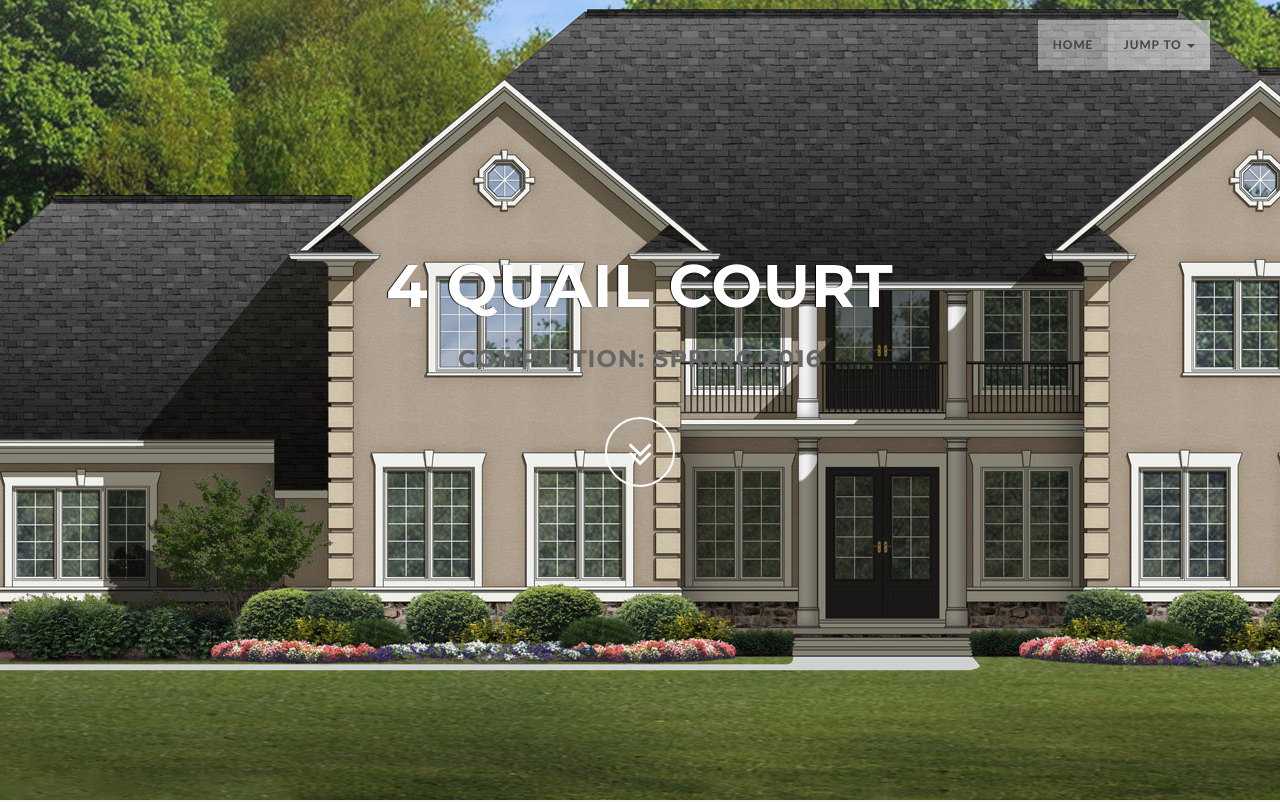
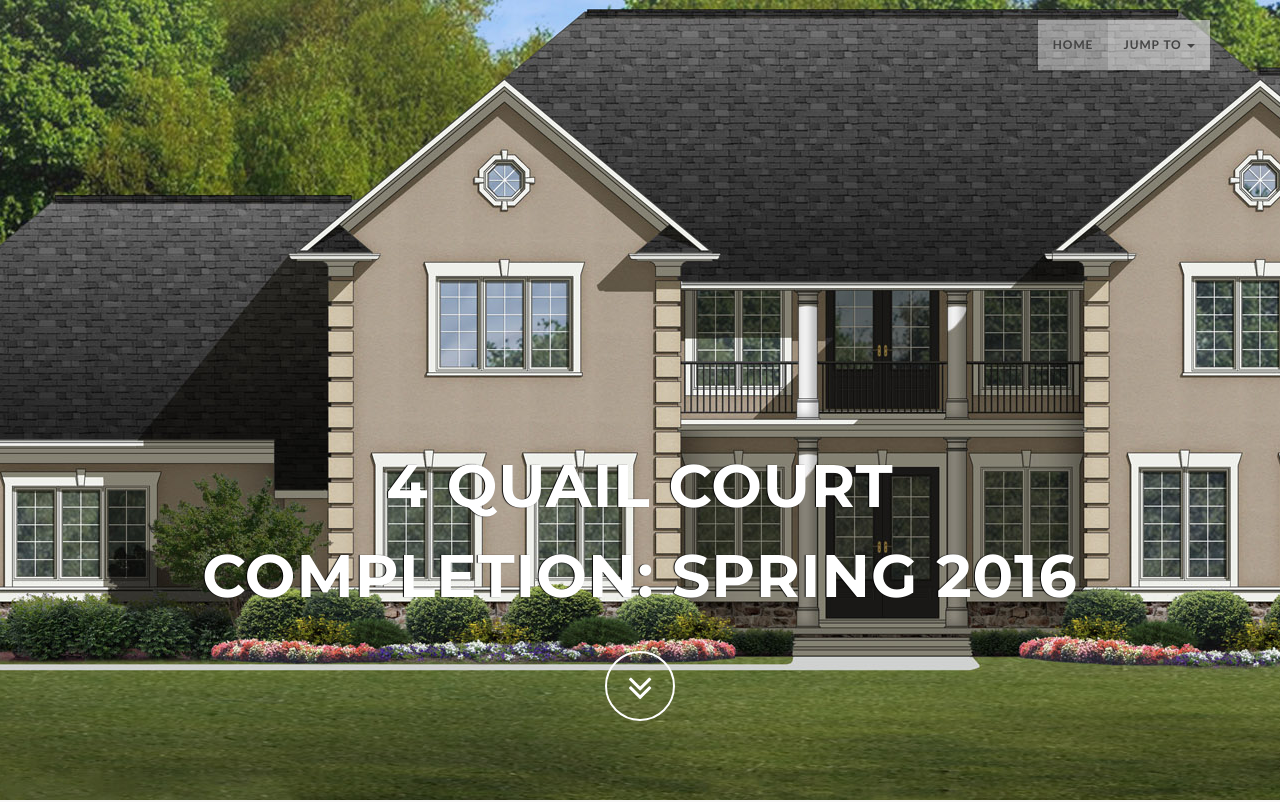
Before and after one commit to mavella27/Marks-house-Site, a plain HTML site: page index.html in a window 1280 px wide. Shown: the top 802 px of the page. Drawn offline with Linux system fonts and the light colour scheme.

Commit message:
Update index.html

```diff
--- a/index.html
+++ b/index.html
@@ -60,8 +60,19 @@
     <section id="intro" class="intro">
 
 		<div class="slogan">
+			<br>
+			<br>
+			<br>
+			<br>
+			<br>
+			<br>
+			<br>
+			<br>
+			<br>
+			<br>
+
 			<h2><span class="text_color">4 Quail Court</span> </h2>
-			<h3><span class="text_color">Completion: Spring 2016</span></h3>
+			<h2><span class="text_color">Completion: Spring 2016</span></h2>
 		</div>
 		<div class="page-scroll">
 			<a href="#about" class="btn btn-circle">
```
